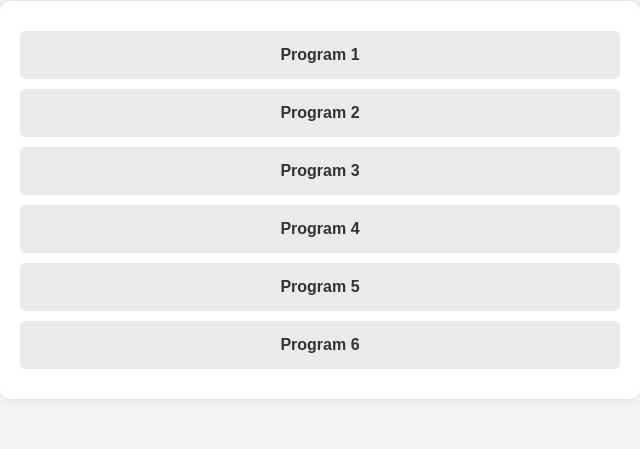
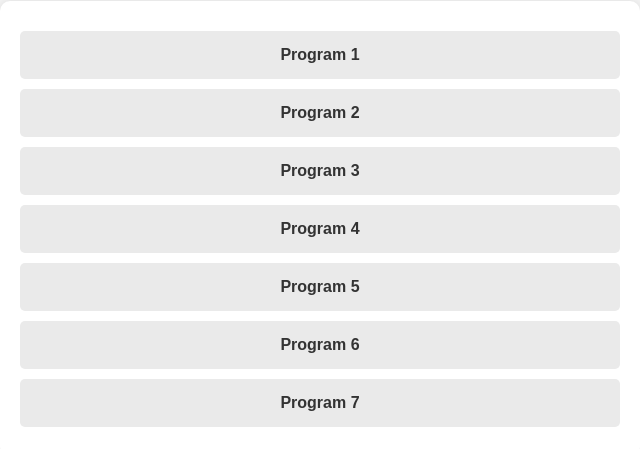
Before and after one commit to deepudxd111/Classxii, a plain HTML site: page index.html in a window 1280 px wide. Shown: the part 99-548 px from the top of the page, without its empty margins (320-960 px from the left). Drawn offline with Linux system fonts and the light colour scheme.

Commit message:
Update index.html

```diff
--- a/index.html
+++ b/index.html
@@ -48,6 +48,7 @@
         <a href="4.html">Program 4</a>
         <a href="5.html">Program 5</a>
         <a href="6.html">Program 6</a>
+        <a href="7.html">Program 7</a>
         <!-- Add more programs as needed -->
     </div>
 </body>
```
